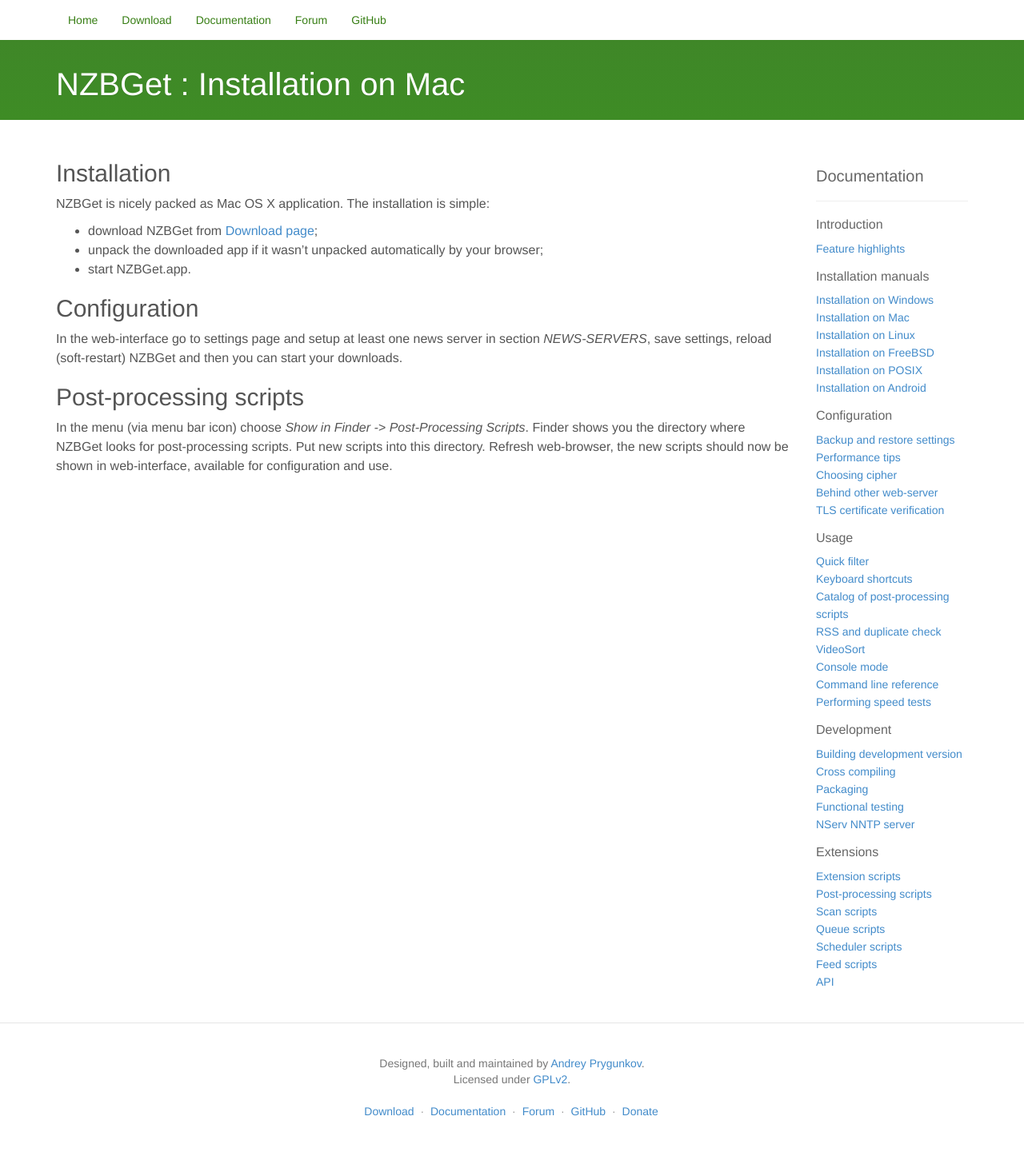
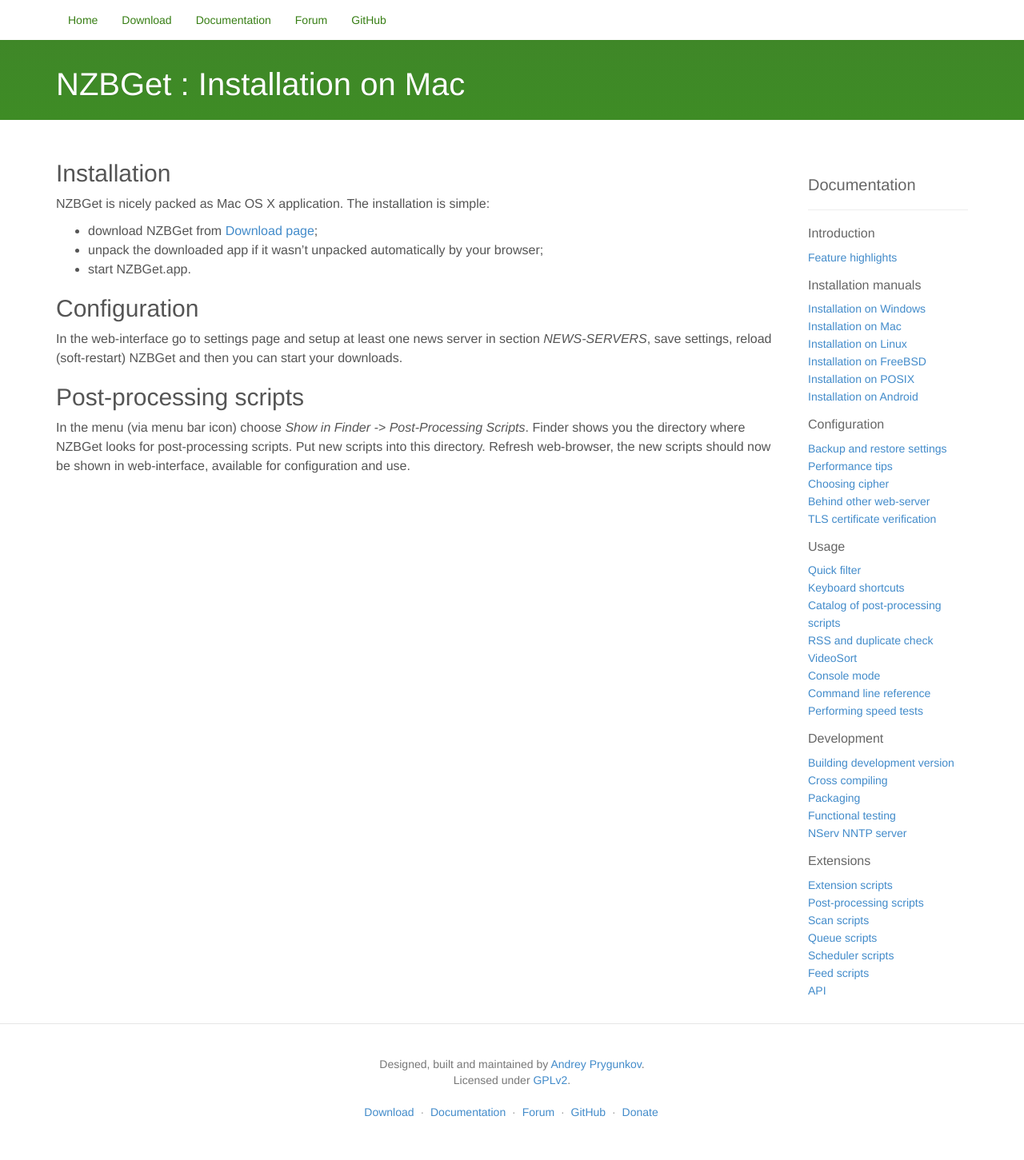
Before and after one commit to nzbget/nzbget.github.io, a Jekyll site: the page built from _wiki/Installation_on_Mac.md, in a window 1280 px wide. Shown: the whole page at 80% size. Built offline with Jekyll 4.4.1, drawn with Linux system fonts in a browser that asks for light colours; nearby versions of some CDN libraries; the repository's description, which GitHub fills in, is left out.

Commit message:
nzbget/nzbget#383: better sidebar formatting

```diff
--- a/_layouts/wiki.html
+++ b/_layouts/wiki.html
@@ -20,11 +20,11 @@
     <div class="container">
       <div class="bs-docs-featurette">
         <div class="docs-content-container">
+            <div class="docs-sidebar">
+              {% include sidebar.html %}
+            </div>
             <div class="docs-content">
               {{ content }}
-            </div>
-            <div class="docs-sidebar">
-              {% include sidebar.html %}
             </div>
           </div>
         </div>
--- a/css/docs.css
+++ b/css/docs.css
@@ -271,7 +271,6 @@
 
 .bs-docs-featurette + .bs-docs-footer {
   margin-top: 0;
-  border-top: 0;
 }
 
 .bs-docs-featurette-title {
@@ -427,14 +426,11 @@
   margin:0 auto;
   margin-top: -10px;
   margin-bottom: 40px;
-  border1: 1px solid #e0e0e0;
   border-radius: 2px;
 }
 
 .carousel-inner > .item {
   padding-bottom: 40px;
-  1padding-left: 60px;
-  1padding-right: 70px;
 }
 
 .carousel-caption {
@@ -571,19 +567,17 @@
   border: 1px solid #ccc;
 }
 
-.docs-content-container {
-  display: table;
-}
-
-.docs-content {
-  display: table-cell;
-  width: 100%;
+@media (min-width:992px) {
+  .docs-content {
+    margin-right: 240px;
+  }
 }
 
 .docs-sidebar {
-  display: table-cell;
-  padding-left: 30px;
-  min-width: 220px;
+  padding-left: 20px;
+  width: 220px;
+  margin-bottom: 20px;
+  float: right;
 }
 
 .docs-sidebar h1 {
```
